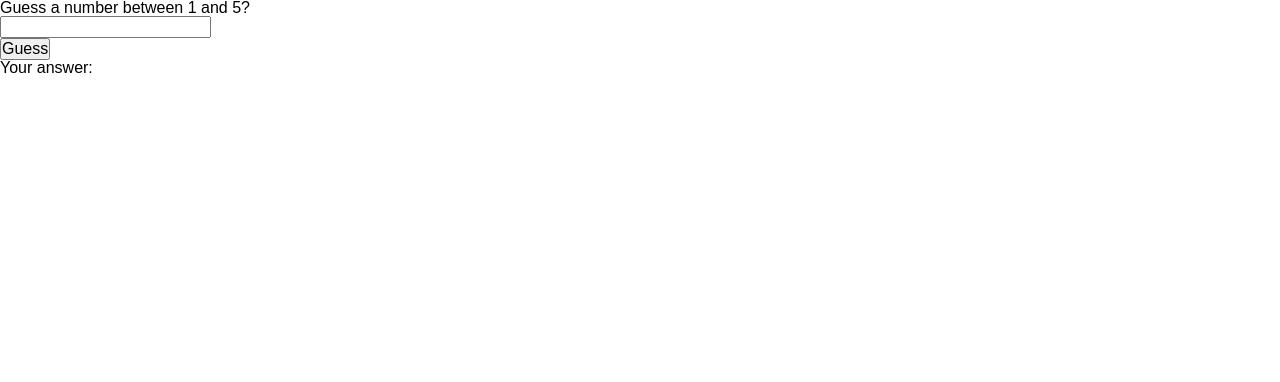
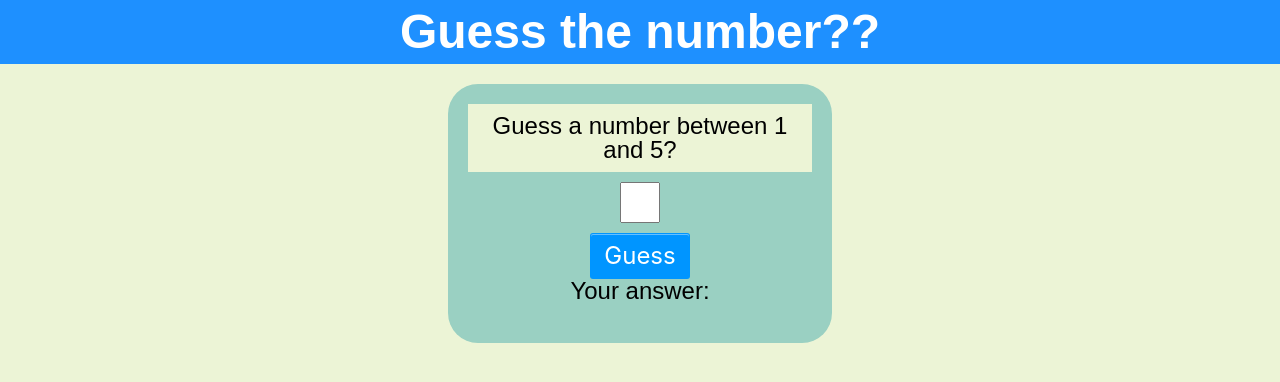
Before and after one commit to woestyn101/guess_game, a plain HTML site: page index.html in a window 1280 px wide. Drawn offline with Linux system fonts and the light colour scheme.

Commit message:
styled with css

```diff
--- a/assets/css/style.css
+++ b/assets/css/style.css
@@ -0,0 +1,107 @@
+.title {
+background-color: dodgerblue;
+color: white;
+line-height: 4rem;
+font-size: 3rem;
+}
+
+body {
+    background-color: #ECF4D6;
+}
+
+main {
+    text-align: center;
+}
+section {
+    display: flex;
+    flex-wrap: wrap;
+    flex-direction: column;
+    text-align: center;
+    background-color: #9AD0C2;
+    border-radius: 30px;
+    width: 30%;
+    margin:auto;
+    font-size: 1.5rem;
+    padding: 20px;
+    margin-top: 20px;
+    /* border:5px solid #2D9596; */
+
+
+}
+
+.question {
+    background-color: #ECF4D6;
+    padding: 10px;
+}
+
+input[type="text"]{
+    font-size: 2rem;
+    width:40px;
+    margin: 10px;
+}
+
+#theNumber {
+    margin:10px;
+}
+
+#yourAnswer {
+    margin:10px;
+}
+
+
+
+/* CSS */
+.button-7 {
+ width:100px;
+  background-color: #0095ff;
+  border: 1px solid transparent;
+  border-radius: 3px;
+  box-shadow: rgba(255, 255, 255, .4) 0 1px 0 0 inset;
+  box-sizing: border-box;
+  color: #fff;
+  cursor: pointer;
+  display: inline-block;
+  font-family: -apple-system,system-ui,"Segoe UI","Liberation Sans",sans-serif;
+  font-size: 1.5rem;
+  font-weight: 400;
+  line-height: 1.15385;
+  margin: 0;
+  outline: none;
+  padding: 8px;
+  position: relative;
+  text-align: center;
+  text-decoration: none;
+  user-select: none;
+  -webkit-user-select: none;
+  touch-action: manipulation;
+  vertical-align: baseline;
+  white-space: nowrap;
+}
+
+.button-7:hover,
+.button-7:focus {
+  background-color: #07c;
+}
+
+.button-7:focus {
+  box-shadow: 0 0 0 4px rgba(0, 149, 255, .15);
+}
+
+.button-7:active {
+  background-color: #0064bd;
+  box-shadow: none;
+}
+
+@media screen and (max-width:500px){
+
+    section {
+        font-size: 1rem;
+    }
+
+    .button-7 {
+        width:70px;
+        font-size: 1rem;
+
+    }
+
+}
--- a/assets/js/script.js
+++ b/assets/js/script.js
@@ -8,11 +8,14 @@ var randNumber = Math.floor(Math.random() * 5) + 1;
           //alert("your are correct");
           theAnswer.innerHTML =
             " Your are correct, The number was: " + randNumber;
+            theAnswer.style.color = "yellow";
         } else if (theInput > randNumber) {
           //alert("your are wrong!, the number was: " + randNumber);
           theAnswer.innerHTML = "Guess lower";
+          theAnswer.style.color = "red";
         } else {
           theAnswer.innerHTML = " Guess higher";
+          theAnswer.style.color = "green";
         }
 
         // alert("hello");
--- a/index.html
+++ b/index.html
@@ -13,11 +13,21 @@
     <style type="text/css"></style>
   </head>
   <body>
-    <p>Guess a number between 1 and 5?</p>
-    <p><input type="text" id="userInput" /></p>
-    <p><button id="myButton">Guess</button></p>
-    Your answer:
-    <p id="theNumber"></p>
+    <header>
+      <main>
+      <div class="title"><h1>Guess the number??</h1></div>
+    </header>
+    <section>
+      <p class="question">Guess a number between 1 and 5?</p>
+      <p><input type="text" id="userInput" /></p>
+      <p><button id="myButton" class="button-7">Guess</button></p>
+      <p>Your answer:</p>
+      <p id="theNumber"></p>
+
+    </section>
+
+
+  </main>
 
     <script src="assets/js/script.js" type="text/javascript"></script>
   </body>
```
